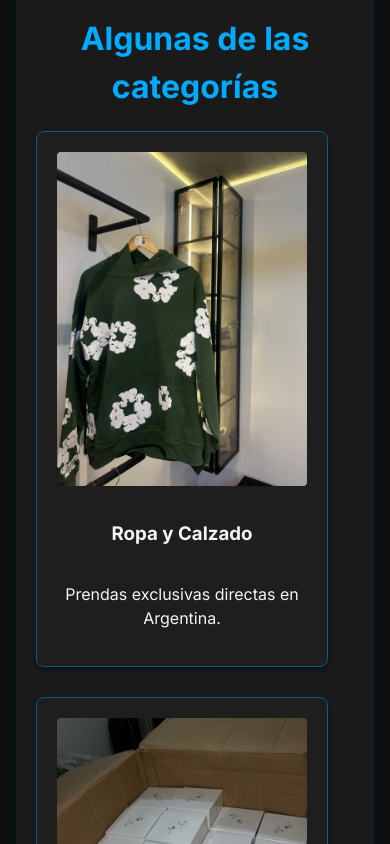
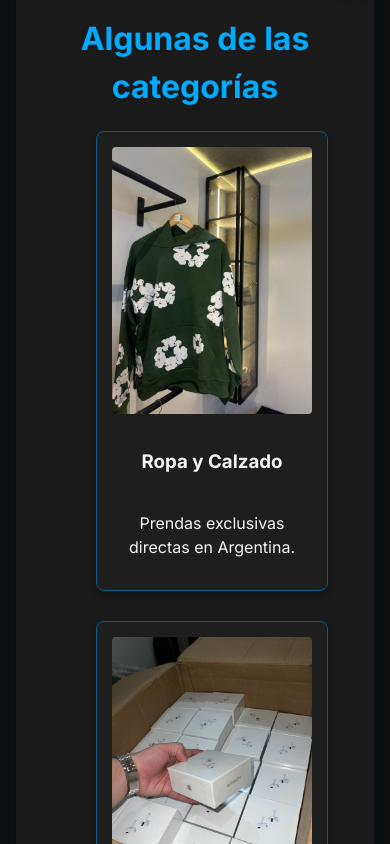
Before and after one commit to tradewisearg/tradewise-landing-page, a React (Vite) app: page / in a window 390 px wide. Shown: the part 840-1684 px from the top of the page. Built offline with nearby package versions, Linux system fonts and the light colour scheme.

Commit message:
responsive

```diff
--- a/src/App.css
+++ b/src/App.css
@@ -928,6 +928,18 @@ section {
 /* 15. MEDIA QUERIES (RESPONSIVE) */
 /* ========================================================================= */
 
+@media (max-width: 900px) {
+  .products-grid {
+    margin-left: 60px;
+  }
+
+  .product-card {
+    max-width: 200px;
+    padding: 15px;
+  }
+}
+
+
 @media (max-width: 768px) {
   .video-description {
     margin-top: 10px;
```
Also changed, not shown: public/img/icon.png.
